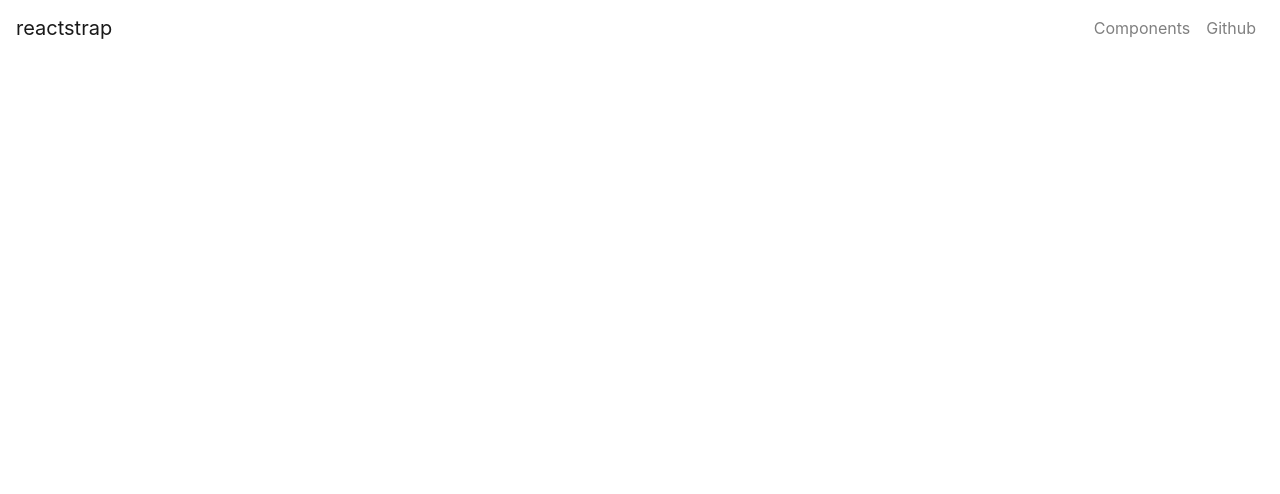
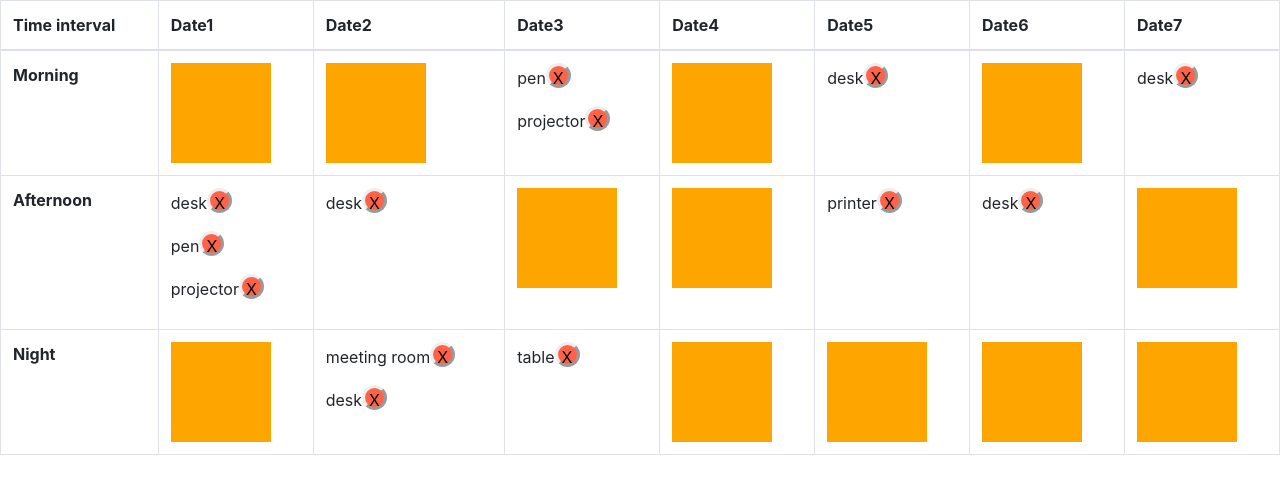
Before and after one commit to YiChunHung/Borrow_sys, a React app: page / in a window 1280 px wide. Shown: the top 494 px of the page. Built offline with nearby package versions, Linux system fonts and the light colour scheme; the HTML template or start-up script is replaced by a standard one.

Commit message:
Table and individual Button done, no combination

```diff
--- /dev/null
+++ b/src/components/ButtonTimeAvailable.css
@@ -0,0 +1,12 @@
+.button_1{
+	width: 10em;
+	height: 10em;
+	font-size: 10px;
+	border: none;
+
+}
+.button_1:focused{
+	width: 10em;
+	height: 2.5em;
+	border: none;
+}
--- /dev/null
+++ b/src/components/ButtonTimeAvailable.jsx
@@ -0,0 +1,30 @@
+import React from 'react';
+import "components/ButtonTimeAvailable.css"
+
+export default class ButtonTimeAvailable extends React.Component{
+	constructor(props){
+		super(props);
+
+		this.toggle = this.toggle.bind(this);
+		this.state = {
+			isSelected: false
+		};
+
+	}
+
+	toggle(){
+		this.setState(
+			{isSelected: !this.state.isSelected}
+		);
+	}
+
+	render(){
+		return(
+
+				<button style={{backgroundColor: this.state.isSelected? "yellow":"orange"}} className="button_1" onClick={this.toggle}>
+					{this.state.isSelected ? "Ｖ":"　"}
+				</button>
+
+		)
+	}
+}
--- /dev/null
+++ b/src/components/ButtonTimeDelete.css
@@ -0,0 +1,13 @@
+.ItemDelete{
+	border-radius: 50px;
+	border: outset;
+	background-color: tomato;
+	width: 25px;
+	height: 25px;
+	text-align: center;
+	padding: 0px;
+}
+
+.p{
+	margin: auto;
+}
--- /dev/null
+++ b/src/components/ButtonTimeDelete.jsx
@@ -0,0 +1,31 @@
+import React from 'react';
+import "components/ButtonTimeDelete.css"
+
+export default class ButtonTimeDelete extends React.Component{
+	constructor(props){
+		super(props);
+		this.delete = this.delete.bind(this);
+		this.state = {
+			isDeleted: false
+		}
+	}
+
+	delete(){
+		this.setState(
+			{isDeleted: true}
+		);
+	}
+	render(){
+		return(
+			<div>
+			<p>
+				{this.props.item}
+				<button className="ItemDelete" onClick={this.delete}>
+					X
+				</button>
+			</p>
+
+			</div>
+		)
+	}
+}
--- a/src/components/Main.jsx
+++ b/src/components/Main.jsx
@@ -1,5 +1,6 @@
 import React from 'react';
 import { Collapse, Navbar, NavbarToggler, NavbarBrand, Nav, NavItem, NavLink } from 'reactstrap';
+import TimeTable from 'components/TimeTable.jsx'
 
 export default class Main extends React.Component {
   constructor(props) {
@@ -18,6 +19,10 @@ export default class Main extends React.Component {
   render() {
     return (
       <div>
+      <TimeTable/>
+      </div>
+      /*
+      <div>
         <Navbar color="faded" light expand="md">
           <NavbarBrand href="/">reactstrap</NavbarBrand>
           <NavbarToggler onClick={this.toggle} />
@@ -33,6 +38,8 @@ export default class Main extends React.Component {
           </Collapse>
         </Navbar>
       </div>
+      */
+
     );
   }
 }
--- /dev/null
+++ b/src/components/TimeTable.css
@@ -0,0 +1,12 @@
+.Table{
+	width: 100%;
+}
+
+.Date{
+	width: 12.5%;
+	text-align: center;
+}
+
+.td{
+	width: 12.5%;
+}
--- /dev/null
+++ b/src/components/TimeTable.jsx
@@ -0,0 +1,59 @@
+import React from 'react';
+import {Table} from 'reactstrap'
+import ButtonTimeAvailable from 'components/ButtonTimeAvailable.jsx';
+import ButtonTimeDelete from 'components/ButtonTimeDelete.jsx';
+import 'components/TimeTable.css';
+
+export default class TimeTable extends React.Component{
+
+	render(){
+		return (
+     		<Table bordered>
+        		<thead>
+          			<tr>
+            		<th> Time interval </th>
+            		<th> Date1 </th>
+            		<th> Date2 </th>
+            		<th> Date3 </th>
+            		<th> Date4 </th>
+            		<th> Date5 </th>
+            		<th> Date6 </th>
+            		<th> Date7 </th>
+          			</tr>
+	        	</thead>
+	        	<tbody>
+	          		<tr>
+	            	<th scope="row">Morning</th>
+	            	<td> <ButtonTimeAvailable/> </td>
+	            	<td> <ButtonTimeAvailable/> </td>
+	            	<td> <ButtonTimeDelete item="pen"/> <ButtonTimeDelete item="projector"/> </td>
+	            	<td> <ButtonTimeAvailable/> </td>
+	            	<td> <ButtonTimeDelete item="desk"/> </td>
+	            	<td> <ButtonTimeAvailable/> </td>
+	            	<td> <ButtonTimeDelete item="desk"/> </td>
+	          		</tr>
+	          		<tr>
+	            	<th scope="row">Afternoon</th>
+	            	<td> <ButtonTimeDelete item="desk"/> <ButtonTimeDelete item="pen"/> <ButtonTimeDelete item="projector"/> </td>
+	            	<td> <ButtonTimeDelete item="desk"/> </td>
+	            	<td> <ButtonTimeAvailable/></td>
+	            	<td> <ButtonTimeAvailable/></td>
+	            	<td> <ButtonTimeDelete item="printer"/> </td>
+	            	<td> <ButtonTimeDelete item="desk"/> </td>
+	            	<td> <ButtonTimeAvailable/></td>
+	          		</tr>
+	          		<tr>
+	            	<th scope="row">Night</th>
+	            	<td> <ButtonTimeAvailable/> </td>
+	            	<td> <ButtonTimeDelete item="meeting room"/> <ButtonTimeDelete item="desk"/> </td>
+	            	<td> <ButtonTimeDelete item="table"/> </td>
+	            	<td> <ButtonTimeAvailable/></td>
+	            	<td> <ButtonTimeAvailable/></td>
+	            	<td> <ButtonTimeAvailable/></td>
+	            	<td> <ButtonTimeAvailable/></td>
+	          		</tr>
+	        	</tbody>
+      		</Table>
+    	);
+	};
+}
--- a/src/index.jsx
+++ b/src/index.jsx
@@ -3,6 +3,7 @@ import ReactDOM from 'react-dom';
 
 import Main from 'components/Main.jsx';
 import 'bootstrap/dist/css/bootstrap.css';
+
 
 window.onload = function() {
     ReactDOM.render(
@@ -10,5 +11,6 @@ window.onload = function() {
             <Main />
         </div>,
         document.getElementById('root')
+
     );
 };
```
Also changed, not shown: 4 other files (tests, documents, lock files or other folders).
